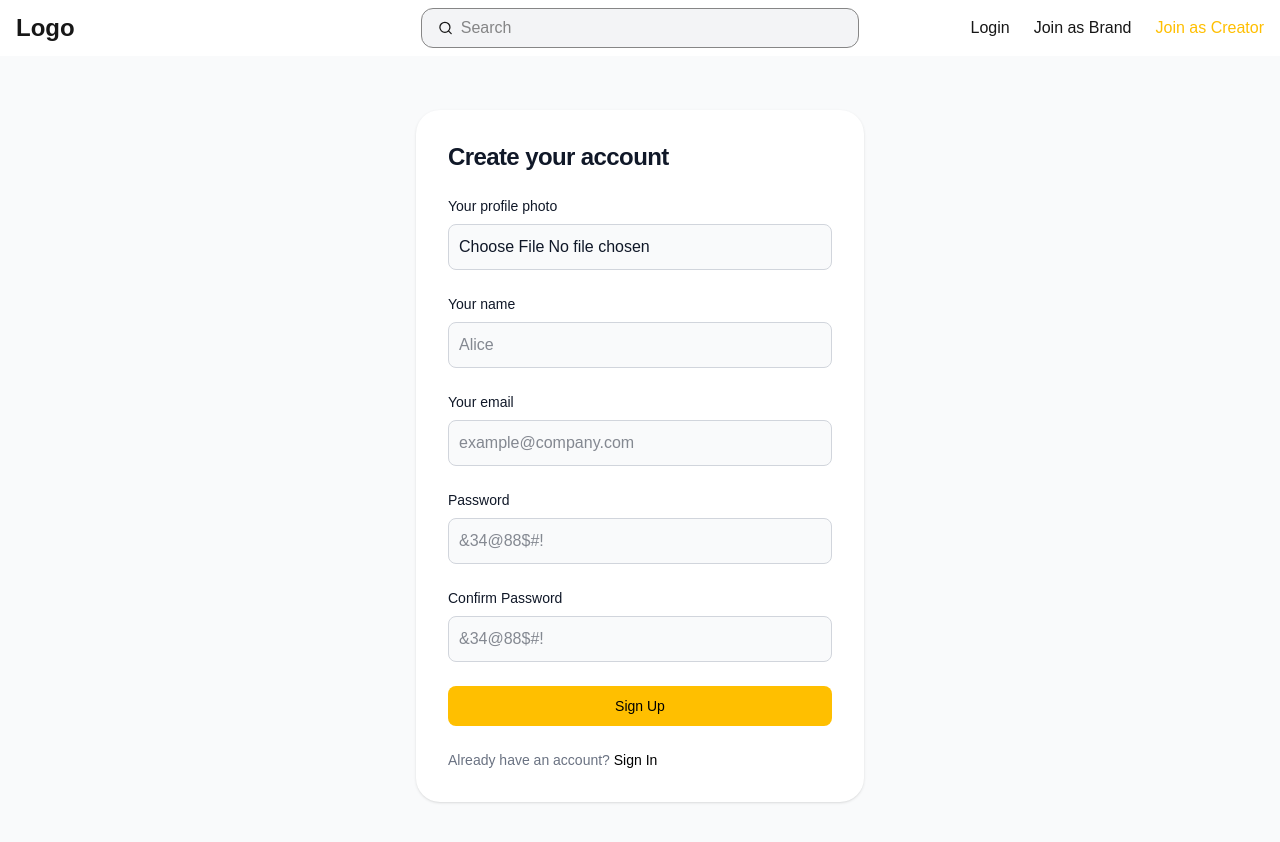
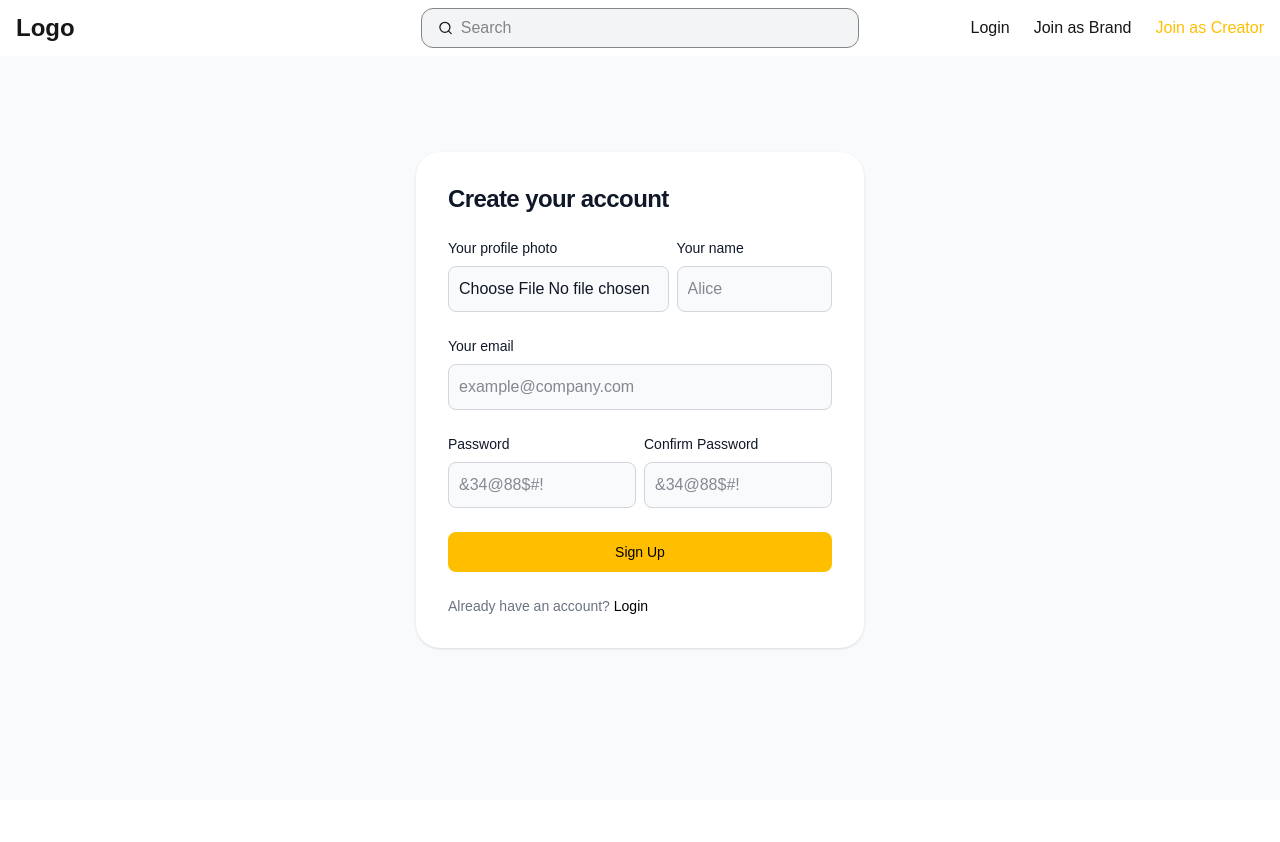
Before and after one commit to shabinx30/Collabify, a Next.js app in the folder frontend/: page /signup in a window 1280 px wide. Shown: the top 842 px of the page. After the commit the page ends 800 px from the top, so only its background shows below. Built offline with nearby package versions, Linux system fonts and the light colour scheme.

Commit message:
style: simplified login & signup pages

```diff
--- a/frontend/package.json
+++ b/frontend/package.json
@@ -9,6 +9,7 @@
     "lint": "next lint"
   },
   "dependencies": {
+    "framer-motion": "^12.23.11",
     "next": "15.4.4",
     "react": "19.1.0",
     "react-dom": "19.1.0",
--- a/frontend/src/app/login/page.tsx
+++ b/frontend/src/app/login/page.tsx
@@ -21,8 +21,8 @@ const Login = () => {
             <NavBar page="login" />
             <main className="flex flex-col md:flex-row gap-8 md:gap-0">
                 {/* <Features page={"login"} /> */}
-                <section className="bg-gray-50 flex-1/4 dark:bg-black pt-14 md:pt-0">
-                    <div className="flex flex-col items-center justify-center md:h-screen px-6 py-8 mx-auto lg:py-0">
+                <section className="bg-gray-50 flex-1/4 dark:bg-black">
+                    <div className="flex flex-col items-center justify-center h-screen px-6 mx-auto">
                         <div className="w-full bg-white rounded-3xl shadow dark:border md:mt-0 sm:max-w-md xl:p-0 dark:bg-[#1b1b1b] dark:border-[#2b2b2b]">
                             <div className="p-6 space-y-4 md:space-y-6 sm:p-8">
                                 <h1 className="text-xl font-bold leading-tight tracking-tight text-gray-900 md:text-2xl dark:text-white">
@@ -97,7 +97,7 @@ const Login = () => {
                                             href="/signup"
                                             className="font-medium text-black dark:text-[#FFBF00] hover:underline cursor-pointer"
                                         >
-                                            Sign up
+                                            Join
                                         </Link>
                                     </p>
                                 </form>
--- a/frontend/src/app/signup/page.tsx
+++ b/frontend/src/app/signup/page.tsx
@@ -1,8 +1,9 @@
-"use client"
+"use client";
 
-import { useState } from "react";
+import { useEffect, useState } from "react";
 import NavBar from "@/components/NavBar";
 import Link from "next/link";
+import { usePathname } from "next/navigation";
 
 const SignUp = () => {
     const [valid] = useState({
@@ -12,6 +13,11 @@ const SignUp = () => {
         password: { status: true, message: "" },
         confirmPassword: { status: true, message: "" },
     });
+
+    const router = usePathname();
+    useEffect(() => {
+        console.log(router);
+    }, [router]);
 
     const errorClass =
         "bg-gray-50 border border-gray-300 text-gray-900 rounded-lg focus:ring-primary-500 focus:border-primary-600 block w-full p-2.5 dark:bg-[#2b2b2b] dark:border-red-500 dark:placeholder-gray-400 dark:text-white dark:focus:ring-red-500 dark:focus:border-red-500";
@@ -23,7 +29,7 @@ const SignUp = () => {
             <div className="flex flex-col md:flex-row gap-8 md:gap-0">
                 {/* <Features area="signup" /> */}
                 <section className="bg-gray-50 flex-1/4 dark:bg-black">
-                    <div className="flex flex-col items-center justify-center px-6 py-8 mx-auto md:h-screen lg:py-0">
+                    <div className="flex flex-col items-center justify-center px-6 py-8 mx-auto h-screen lg:px-0 lg:py-0">
                         <div className="w-full bg-white rounded-3xl shadow dark:border md:mt-0 sm:max-w-md xl:p-0 dark:bg-[#1b1b1b] dark:border-[#2b2b2b]">
                             <div className="p-6 space-y-4 md:space-y-6 sm:p-8">
                                 <h1 className="text-xl font-bold leading-tight tracking-tight text-gray-900 md:text-2xl dark:text-white">
@@ -34,6 +40,7 @@ const SignUp = () => {
                                     className="space-y-4 md:space-y-6"
                                     // onSubmit={formSubmission}
                                 >
+                                    <div className="flex gap-2">
                                         <div>
                                             <label
                                                 htmlFor="profile"
@@ -86,6 +93,7 @@ const SignUp = () => {
                                                 placeholder="Alice"
                                             />
                                         </div>
+                                    </div>
                                     <div>
                                         <label
                                             htmlFor="email"
@@ -112,9 +120,10 @@ const SignUp = () => {
                                             placeholder="example@company.com"
                                         />
                                     </div>
+                                    <div className="flex gap-2">
                                         <div>
                                             <label
-                                            htmlFor="password"
+                                                htmlFor="password1"
                                                 className="block mb-2 text-sm font-medium text-gray-900 dark:text-white"
                                             >
                                                 {valid.password.message ? (
@@ -129,6 +138,7 @@ const SignUp = () => {
                                                 // onChange={validate}
                                                 type="password"
                                                 name="password"
+                                                id="password1"
                                                 placeholder="&34@88$#!"
                                                 className={
                                                     valid.password.status
@@ -139,13 +149,15 @@ const SignUp = () => {
                                         </div>
                                         <div>
                                             <label
-                                            htmlFor="password"
+                                                htmlFor="password2"
                                                 className="block mb-2 text-sm font-medium text-gray-900 dark:text-white"
                                             >
-                                            {valid.confirmPassword.message ? (
+                                                {valid.confirmPassword
+                                                    .message ? (
                                                     <span className="text-red-500">
                                                         {
-                                                        valid.confirmPassword
+                                                            valid
+                                                                .confirmPassword
                                                                 .message
                                                         }
                                                     </span>
@@ -158,12 +170,14 @@ const SignUp = () => {
                                                 type="password"
                                                 name="confirmPassword"
                                                 placeholder="&34@88$#!"
+                                                id="password2"
                                                 className={
                                                     valid.confirmPassword.status
                                                         ? regularClass
                                                         : errorClass
                                                 }
                                             />
+                                        </div>
                                     </div>
                                     <button
                                         type="submit"
@@ -177,7 +191,7 @@ const SignUp = () => {
                                             href="/login"
                                             className="font-medium text-black hover:underline dark:text-[#FFBF00] cursor-pointer"
                                         >
-                                            Sign In
+                                            Login
                                         </Link>
                                     </p>
                                 </form>
--- a/frontend/src/components/NavBar.tsx
+++ b/frontend/src/components/NavBar.tsx
@@ -3,7 +3,7 @@ import Link from "next/link";
 
 const NavBar = ({ page }: { page: "login" | "signup" }) => {
     return (
-        <nav className="bg-white dark:bg-[#1b1b1b]">
+        <nav className="bg-white dark:bg-[#1b1b1b] fixed w-screen">
             <ul className="flex py-2 justify-between px-4">
                 <li className="flex-1 font-bold my-1 text-lg md:text-2xl">
                     {" "}
```
Also changed, not shown: 1 other file (tests, documents, lock files or other folders). Lines whose indentation alone changed are shown as unchanged.
